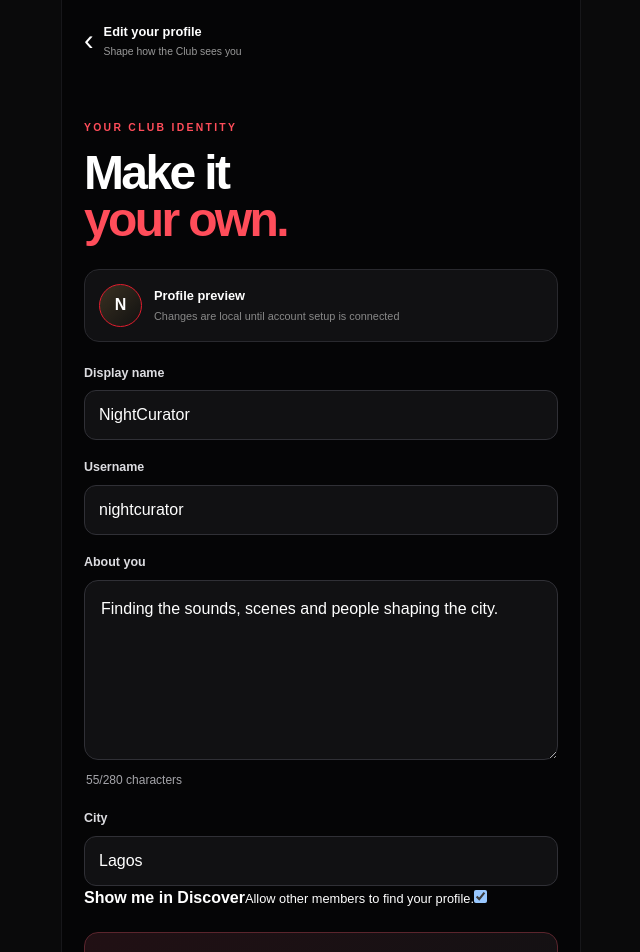
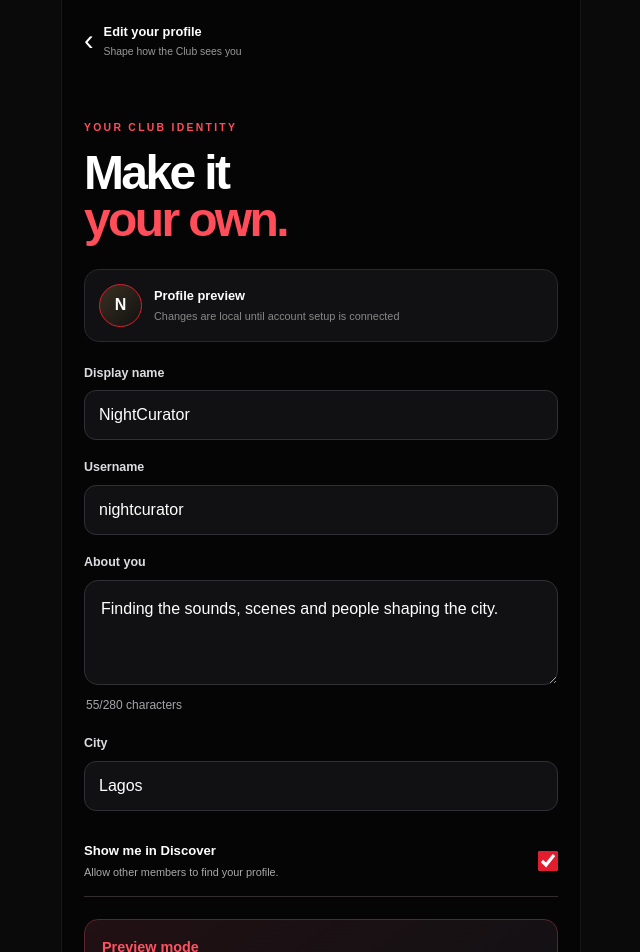
Before and after one commit to mrceogodwin/Nochalant, a Next.js app: page /my-club/edit in a window 1280 px wide. Shown: the top 952 px of the page, without its empty margins (319-959 px from the left). Built offline with nearby package versions, Linux system fonts and the light colour scheme.

Commit message:
Style discovery and profile editor states

```diff
--- a/src/app/globals.css
+++ b/src/app/globals.css
@@ -257,3 +257,16 @@ button { font: inherit; }
 .membership-plan li{padding:6px 0;color:#e8e5e6;font-size:.76rem}
 .membership-plan li::first-letter{color:#ff5361}
 .plan-status{display:block;border-top:1px solid #373035;padding-top:12px;color:#ff6975;font-size:.68rem;line-height:1.5}
+
+
+/* Discover and profile editor preview states */
+.scene-join.joined{background:#241116!important;border-color:#8d303a!important;color:#ff6874!important}
+.empty-state{margin:26px 0;padding:25px 18px;text-align:center;border:1px dashed #454047;border-radius:15px;color:#fff}
+.empty-state p{font-size:.78rem;color:#aaa}
+.empty-state button{margin-top:8px;padding:9px 14px;border:1px solid #87313a;border-radius:9px;background:#211116;color:#ff6874;font-size:.75rem}
+.privacy-toggle{display:flex;justify-content:space-between;align-items:center;gap:14px;padding:15px 0;margin-top:15px;border-bottom:1px solid #302c30}
+.privacy-toggle strong,.privacy-toggle small{display:block}
+.privacy-toggle strong{font-size:.82rem;color:#fff}
+.privacy-toggle small{font-size:.68rem;color:#aaa;margin-top:4px}
+.privacy-toggle input{width:20px;height:20px;accent-color:var(--red)}
+.profile-bio{min-height:105px}
```
